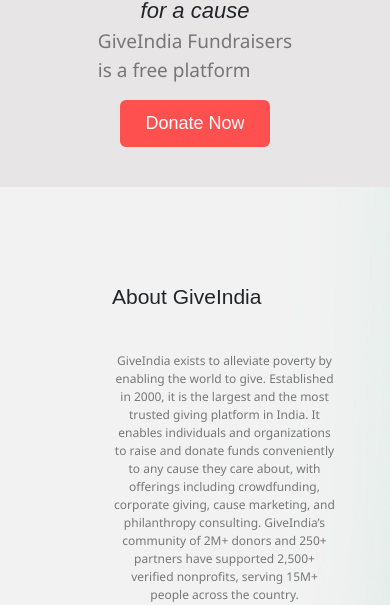
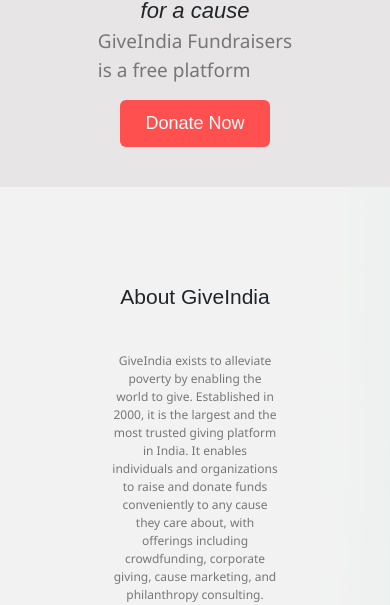
Before and after one commit to SubhanAli404/Grip_Task.github.io, a plain HTML site: page index.html in a window 390 px wide. Shown: the part 492-1097 px from the top of the page. Drawn offline with Linux system fonts and the light colour scheme.

Commit message:
Update style.css

```diff
--- a/CSS/style.css
+++ b/CSS/style.css
@@ -194,13 +194,14 @@ html {
   .left-description h3 {
     font-size: 21px;
     line-height: 60px;
+    text-align: center;
 
   }
 
   .left-description p {
     font-size: 12px;
-    width: 225px;
     text-align: center;
+
 
   }
 }
```
